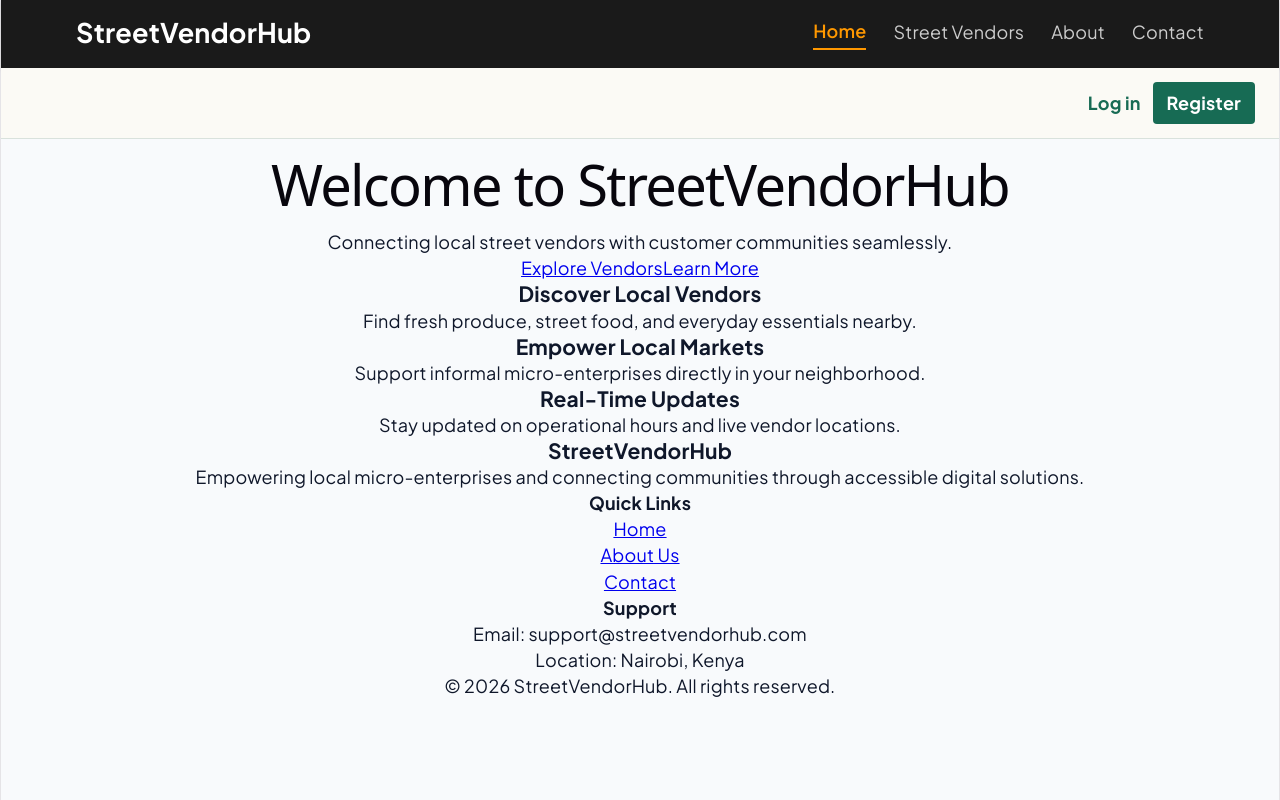
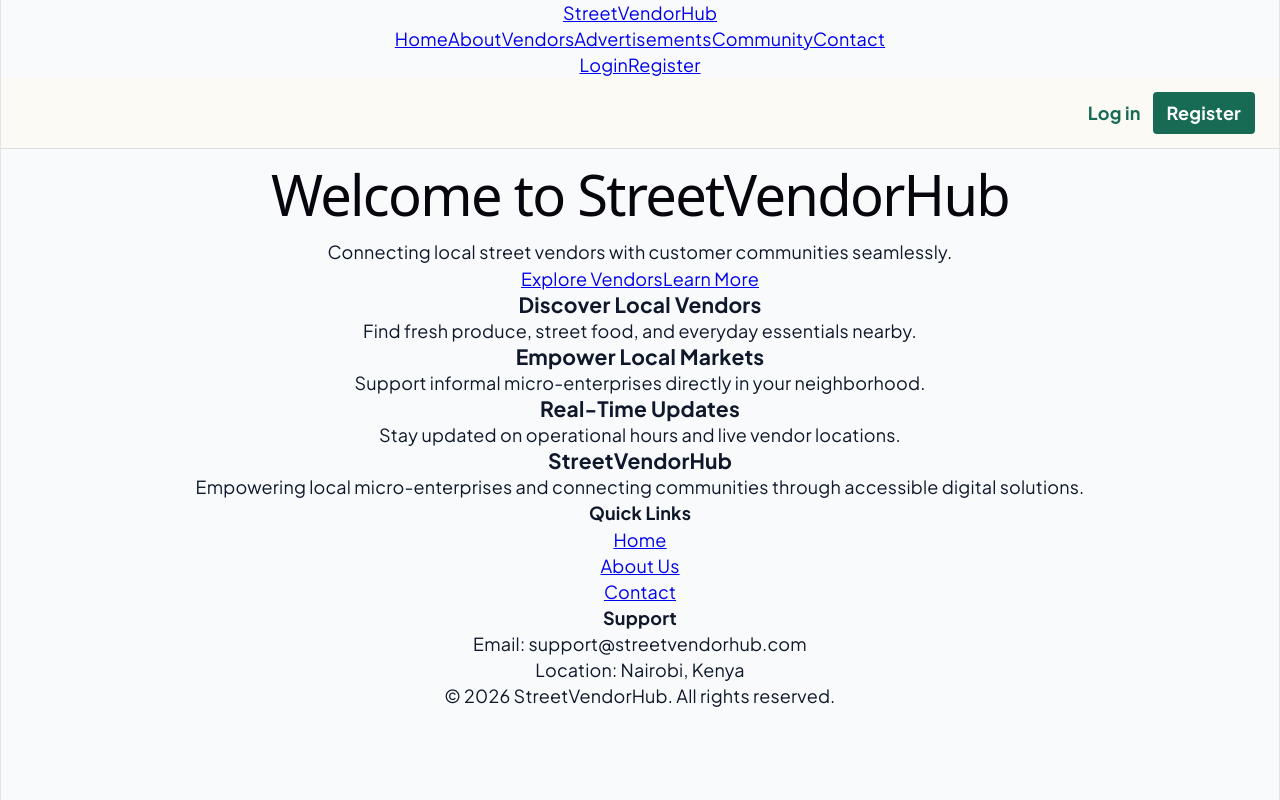
Before and after one commit to Mkmoise/iyf-s11-week-12-street-vendor-hub-Mkmoise, a React (Vite) app in the folder frontend/: page / in a window 1280 px wide. Built offline with nearby package versions, Linux system fonts and the light colour scheme.

Commit message:
Refactor Navbar component with authentication and links

```diff
--- a/frontend/src/components/Navbar.jsx
+++ b/frontend/src/components/Navbar.jsx
@@ -1,49 +1,99 @@
-import React from 'react';
-import { Link, NavLink } from 'react-router-dom';
-import './Navbar.css'; // Imports the navbar styling
+import {
+  Link,
+  NavLink,
+  useNavigate,
+} from "react-router-dom";
 
-function Navbar() {
+import { useAuth } from "../context/AuthContext";
+
+export default function Navbar() {
+  const {
+    user,
+    isAuthenticated,
+    logout,
+  } = useAuth();
+
+  const navigate =
+    useNavigate();
+
+  const handleLogout = () => {
+    logout();
+
+    navigate("/", {
+      replace: true,
+    });
+  };
+
   return (
-    <header className="navbar-header">
-      <nav className="navbar">
-        {/* Brand Logo / Title */}
-        <div className="navbar-brand">
-          <Link to="/" className="brand-logo">
-            <span className="brand-title">StreetVendorHub</span>
-          </Link>
-        </div>
+    <header className="navbar">
+      <div className="navbar-container">
+        <Link
+          to="/"
+          className="logo"
+        >
+          StreetVendorHub
+        </Link>
 
-        {/* Navigation Links */}
-        <div className="nav-links">
-          <NavLink
-            to="/"
-            className={({ isActive }) => (isActive ? 'nav-link active' : 'nav-link')}
-            end
-          >
+        <nav className="nav-links">
+          <NavLink to="/">
             Home
           </NavLink>
-          <NavLink
-            to="/street-vendors"
-            className={({ isActive }) => (isActive ? 'nav-link active' : 'nav-link')}
-          >
-            Street Vendors
-          </NavLink>
-          <NavLink
-            to="/about"
-            className={({ isActive }) => (isActive ? 'nav-link active' : 'nav-link')}
-          >
+
+          <NavLink to="/about">
             About
           </NavLink>
-          <NavLink
-            to="/contact"
-            className={({ isActive }) => (isActive ? 'nav-link active' : 'nav-link')}
-          >
+
+          <NavLink to="/vendors">
+            Vendors
+          </NavLink>
+
+          <NavLink to="/advertisements">
+            Advertisements
+          </NavLink>
+
+          <NavLink to="/posts">
+            Community
+          </NavLink>
+
+          <NavLink to="/contact">
             Contact
           </NavLink>
+        </nav>
+
+        <div className="nav-auth">
+          {isAuthenticated ? (
+            <>
+              <Link
+                to="/profile"
+                className="profile-link"
+              >
+                {user?.name ||
+                  "Profile"}
+              </Link>
+
+              <button
+                onClick={handleLogout}
+                className="logout-button"
+              >
+                Logout
+              </button>
+            </>
+          ) : (
+            <>
+              <Link to="/login">
+                Login
+              </Link>
+
+              <Link
+                to="/register"
+                className="register-button"
+              >
+                Register
+              </Link>
+            </>
+          )}
         </div>
-      </nav>
+      </div>
     </header>
   );
 }
-
-export default Navbar;
```
